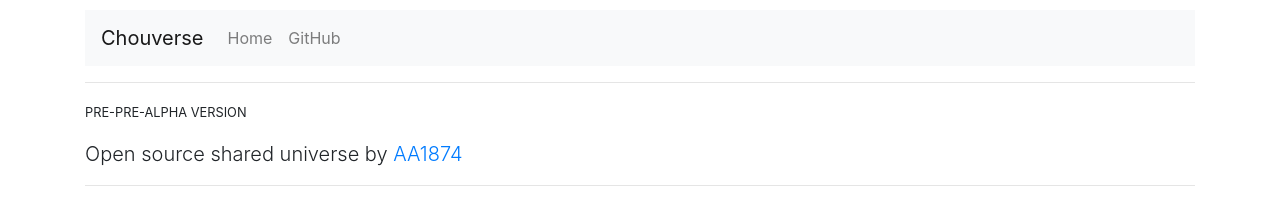
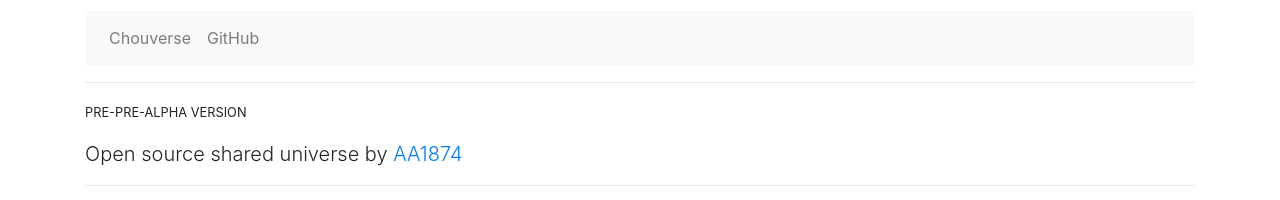
Before and after one commit to aa1874/Chouverse, a Jekyll site: the page built from index.md, in a window 1280 px wide. Shown: the top 200 px of the page. Built offline with Jekyll 4.4.1, drawn with Linux system fonts in a browser that asks for light colours.

Commit message:
hide on screenhomes

```diff
--- a/_layouts/main.html
+++ b/_layouts/main.html
@@ -9,13 +9,13 @@
 <body>
     <div class="container">
         <nav class="navbar navbar-expand-lg navbar-light bg-light">
-            <a class="navbar-brand" href="/">Chouverse</a>
+            <a class="navbar-brand d-lg-none" href="/">Chouverse</a>
             <button class="navbar-toggler" type="button" data-toggle="collapse" data-target="#navbarNav" aria-controls="navbarNav" aria-expanded="false" aria-label="Toggle navigation">
               <span class="navbar-toggler-icon"></span>
             </button>
             <div class="collapse navbar-collapse" id="navbarNav">
                 <div class="navbar-nav">
-                    <a class="nav-item nav-link" href="/">Home</a>
+                    <a class="nav-item nav-link" href="/"><span class="d-none d-lg-block">Chouverse</span><span class="d-lg-none">Home</span></a>
                     <a class="nav-item nav-link" href="http://github.com/aa1874/chouverse">GitHub</a>
                 </div>
             </div>
```
